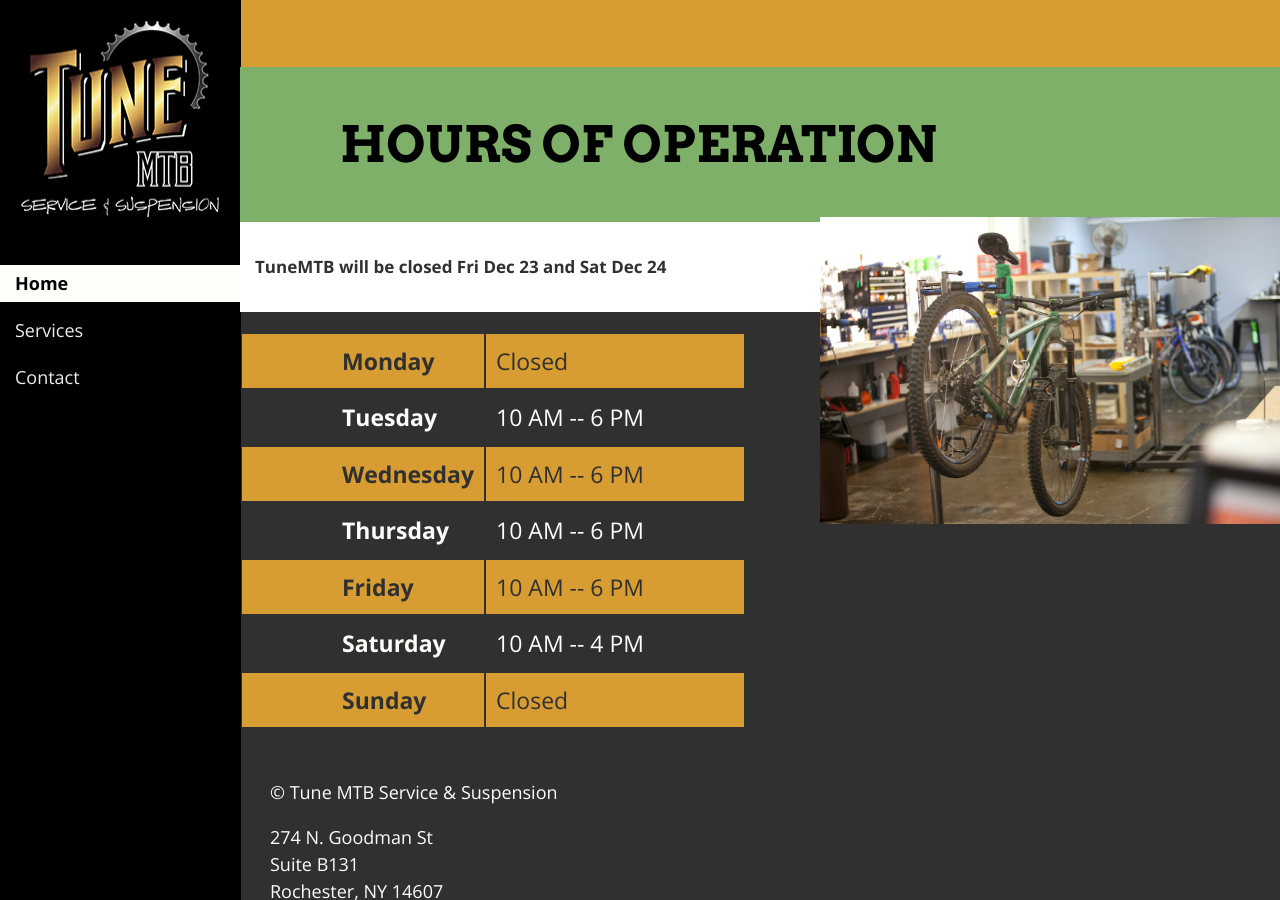
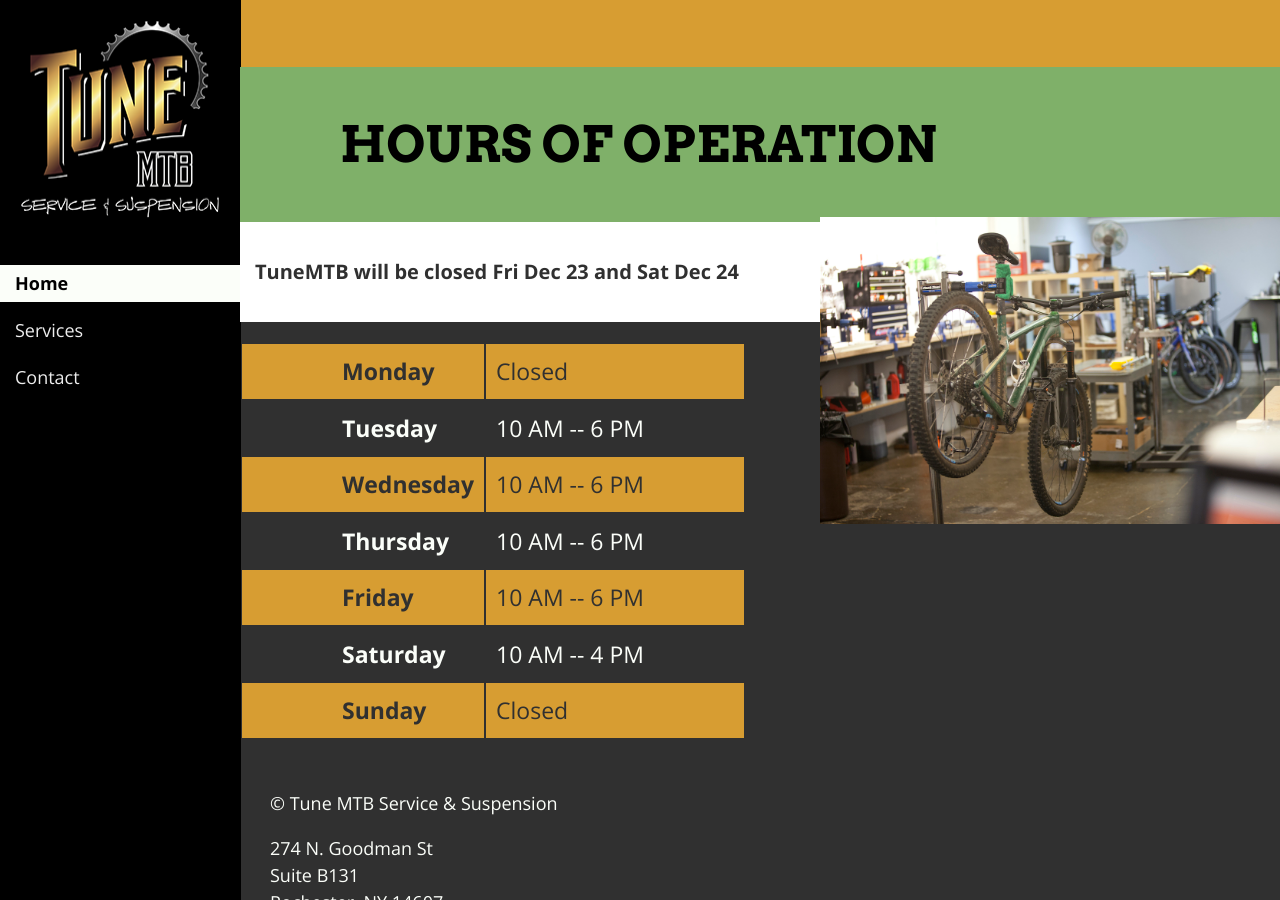
Before and after one commit to tunemtb/tunemtb.github.io, a Jekyll site: the page built from docs/index.html, in a window 1280 px wide and 900 px high, scrolled down 799 px. Built offline with Jekyll 4.4.1, drawn with Linux system fonts in a browser that asks for light colours; nearby versions of some CDN libraries.

Commit message:
Update index.html

```diff
--- a/docs/index.html
+++ b/docs/index.html
@@ -45,7 +45,7 @@
     </h1>
 
 
-    <div style="background-color: #fff; padding: 15px; font-size: 17px;"><p><strong>TuneMTB will be closed Fri Dec 23 and Sat Dec 24</strong></p></div>
+    <div style="background-color: #fff; padding: 15px; font-size: 20px;"><p><strong>TuneMTB will be closed Fri Dec 23 and Sat Dec 24</strong></p></div>
 
     <div class="hours">
 
```
